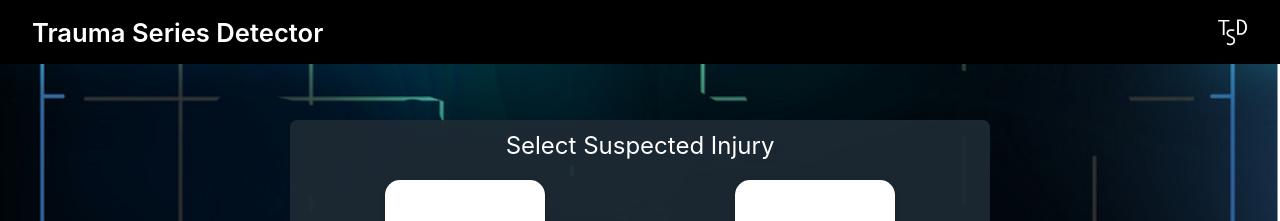
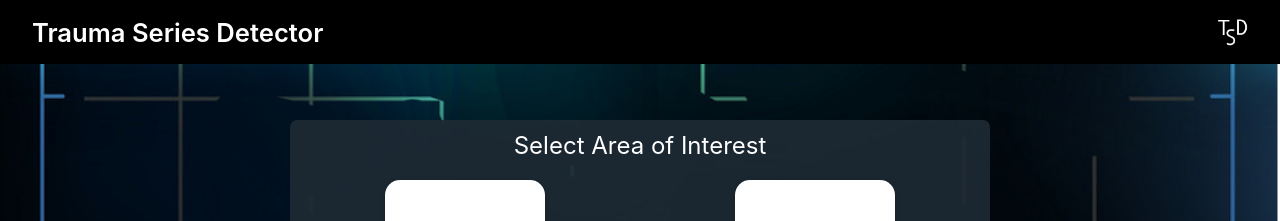
Before and after one commit to iamndlovu/trauma_series_detector, a React (Create React App) app in the folder client/: page / in a window 1280 px wide. Shown: the top 221 px of the page. Built offline with nearby package versions, Linux system fonts and the light colour scheme.

Commit message:
new classes

```diff
--- a/client/src/components/selection/SelectionButtons.js
+++ b/client/src/components/selection/SelectionButtons.js
@@ -38,7 +38,7 @@ const SelectionButtons = ({ setSelection, toggle, toggleForm }) => {
 
 	return (
 		<section className={styles.SelectionButtons}>
-			<h1>Select Suspected Injury</h1>
+			<h1>Select Area of Interest</h1>
 			<div>
 				<div>
 					<ColorButton
```
Also changed, not shown: 1 other file (tests, documents, lock files or other folders).
